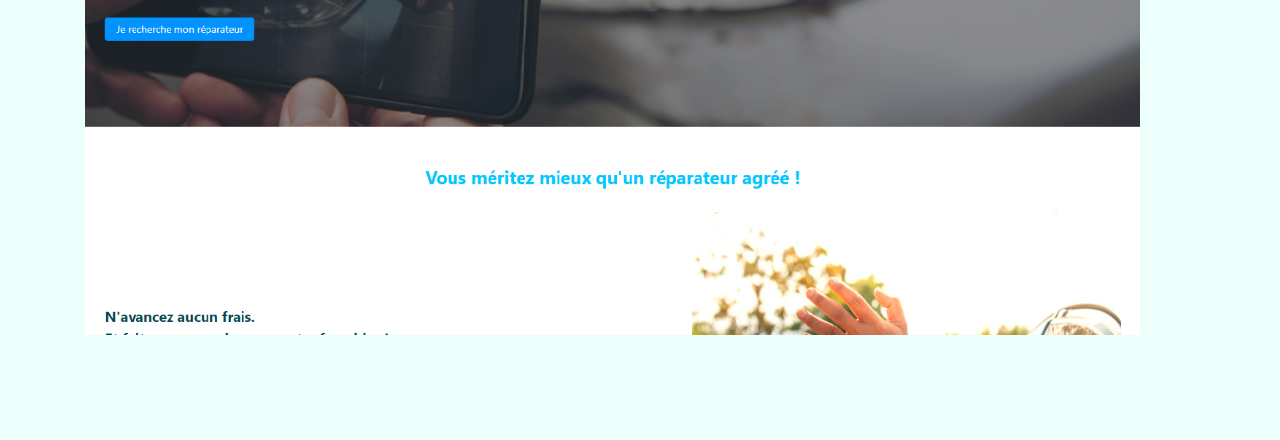
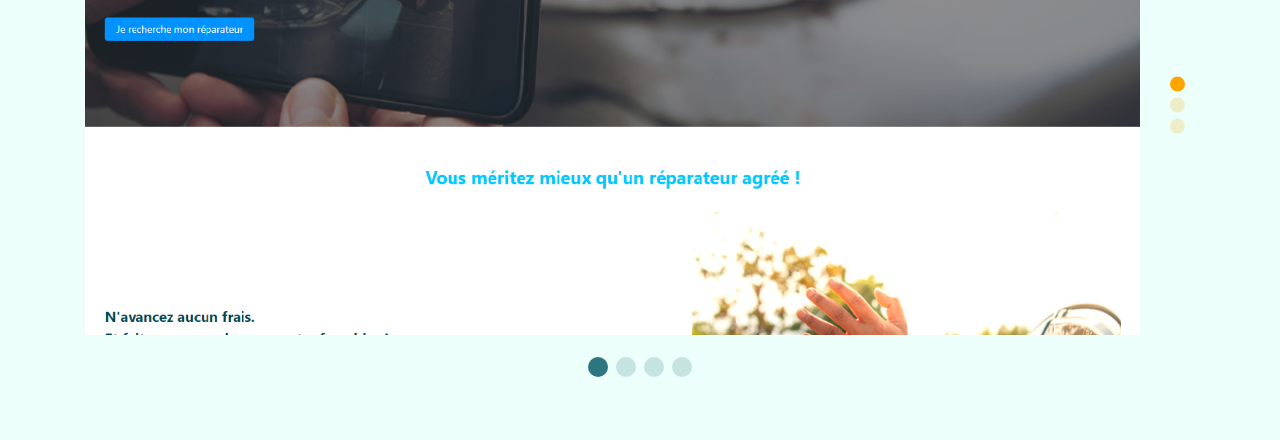
Before and after one commit to laboule/custom_website, a plain HTML site: page index.html in a window 1280 px wide. Shown: the part 1013-1453 px from the top of the page. Drawn offline with nearby package versions, Linux system fonts and the light colour scheme; a script that the page names is missing; a web font is replaced by a local one.

Commit message:
updated cdn for swiper js

```diff
--- a/index.html
+++ b/index.html
@@ -11,7 +11,7 @@
 	<link href="https://fonts.googleapis.com/css?family=IM+Fell+Great+Primer+SC|Roboto|Quicksand&display=swap" rel="stylesheet">
 	<link rel="stylesheet" type="text/css" href="css/index.css">
 	<!-- Link Swiper's CSS -->
-    <link rel="stylesheet" href="https://unpkg.com/swiper/css/swiper.min.css">
+    <link rel="stylesheet" href="https://unpkg.com/swiper/swiper-bundle.min.css">
 	<script src="https://kit.fontawesome.com/7706ba5403.js" crossorigin="anonymous"></script>
 
 </head>
@@ -402,7 +402,7 @@
   </footer>
 
  <!-- Swiper JS -->
- <script src="https://unpkg.com/swiper/js/swiper.min.js"></script>
+ <script src="https://unpkg.com/swiper/swiper-bundle.min.js"></script>
 
 <script
   src="https://code.jquery.com/jquery-3.4.1.min.js"
```
